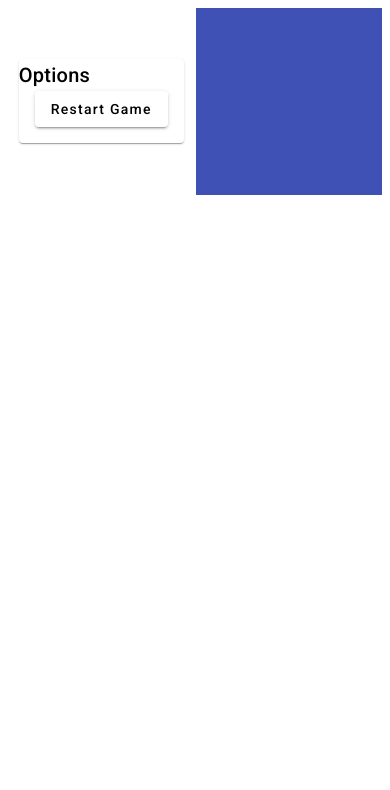
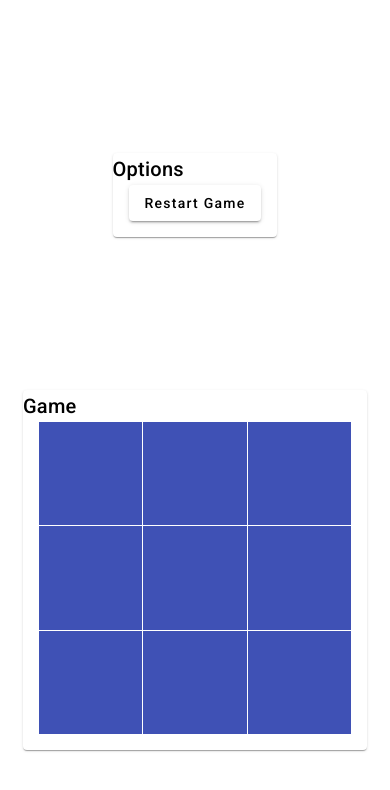
Before and after one commit to NinekoTheCat/school-project, an Angular app: page / in a window 390 px wide. Shown: the top 790 px of the page. Built offline with nearby package versions, Linux system fonts and the light colour scheme.

Commit message:
fix(10):fixed mobile version

```diff
--- a/src/app/app.component.html
+++ b/src/app/app.component.html
@@ -1,4 +1,4 @@
-<mat-grid-list cols="2">
+<mat-grid-list [cols]="columns">
     <mat-grid-tile>
         <app-nav-bar></app-nav-bar>
     </mat-grid-tile>
--- a/src/app/app.component.ts
+++ b/src/app/app.component.ts
@@ -1,10 +1,26 @@
-import { Component } from '@angular/core';
+import { BreakpointObserver, BreakpointState } from '@angular/cdk/layout';
+import { Component, OnInit } from '@angular/core';
 
 @Component({
   selector: 'app-root',
   templateUrl: './app.component.html',
   styleUrls: ['./app.component.sass']
 })
-export class AppComponent {
+export class AppComponent implements OnInit{
+  ngOnInit(): void {
+    this.breakpointObserver
+    .observe(['(orientation: landscape)'])
+    .subscribe((state: BreakpointState) => {
+      if (state.matches) {
+        this.columns = 2
+      } else {
+        this.columns = 1
+      }
+    });
+  }
+
+  constructor (public breakpointObserver: BreakpointObserver) {}
+  private mediaQueryList! : MediaQueryList
+  columns = 2
   title = 'school-project';
 }
--- a/src/app/app.module.ts
+++ b/src/app/app.module.ts
@@ -12,6 +12,7 @@
 import {MatCardModule} from '@angular/material/card';
 import { WinnerDialogueComponent } from './winner-dialogue/winner-dialogue.component';
 import {MatDialogModule} from '@angular/material/dialog';
+import { LayoutModule } from '@angular/cdk/layout';
 @NgModule({
     declarations: [
         AppComponent,
@@ -29,7 +30,9 @@
         MatGridListModule,
         MatButtonModule,
         MatCardModule,
-        MatDialogModule
+        MatDialogModule,
+        BrowserModule,
+        LayoutModule
     ]
 })
 export class AppModule { }
--- a/src/app/game-board/game-board.component.sass
+++ b/src/app/game-board/game-board.component.sass
@@ -1,4 +1,8 @@
 .content
-    width: 85vh
-    height: 85vh
+    @media (orientation: landscape)
+        width: 85vh
+        height: 85vh
+    @media (orientation: portrait)
+        width: 80vw
+        height: 80vw
     margin: auto
--- a/src/app/square/square.component.sass
+++ b/src/app/square/square.component.sass
@@ -1,4 +1,4 @@
 .app-square-button
-    width: 50vw
+    width: 50vh
     height: 50vh
-    font-size: 10em
+    font-size: 8em
--- a/src/app/winner-dialogue/winner-dialogue.component.sass
+++ b/src/app/winner-dialogue/winner-dialogue.component.sass
@@ -1,6 +1,6 @@
 canvas
     position: fixed
-    height: 100vh
+    height: 100vw
     width: 100vw
     left: 0
     top: 0
```
